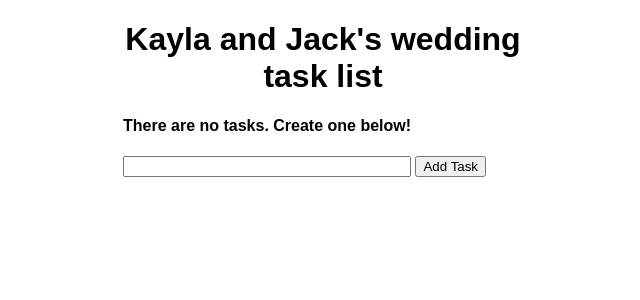
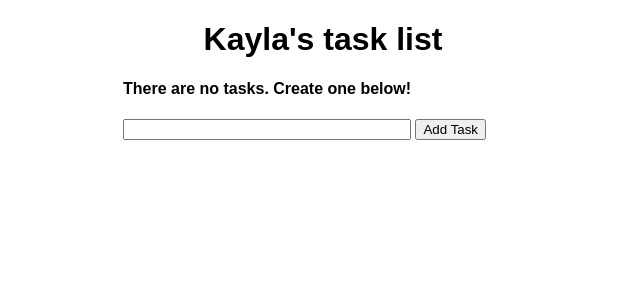
Before and after one commit to jackgr83/SimpleCRUDApp, a Flask app: page / in a window 1280 px wide. Shown: the top 300 px of the page, without its empty margins (317-957 px from the left). Run offline with Flask 2, Linux system fonts and the light colour scheme; data that the repository does not hold is empty.

Commit message:
Changed the title again

```diff
--- a/templates/index.html
+++ b/templates/index.html
@@ -6,7 +6,7 @@
 
 {% block body %}
 <div class="content">
-  <h1 style="text-align: center">Kayla and Jack's wedding task list</h1>
+  <h1 style="text-align: center">Kayla's task list</h1>
   {% if tasks|length < 1 %}
   <h4>There are no tasks. Create one below!</h4>
   {% else %}
```
